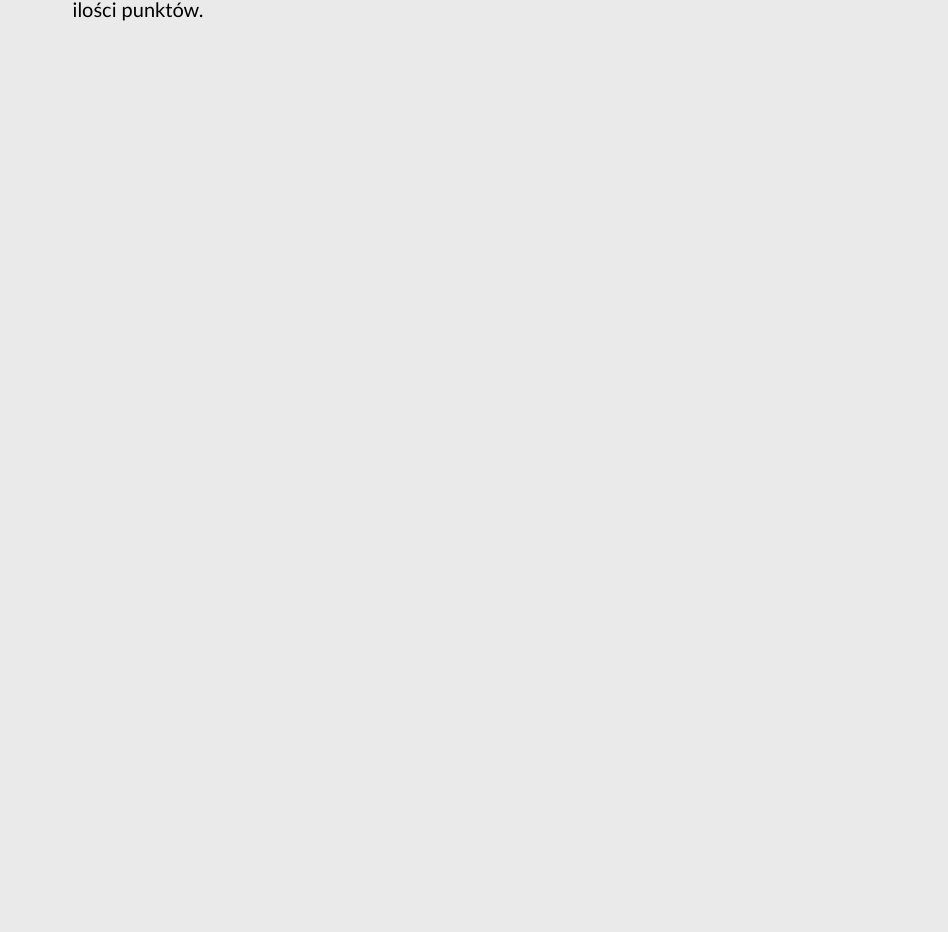
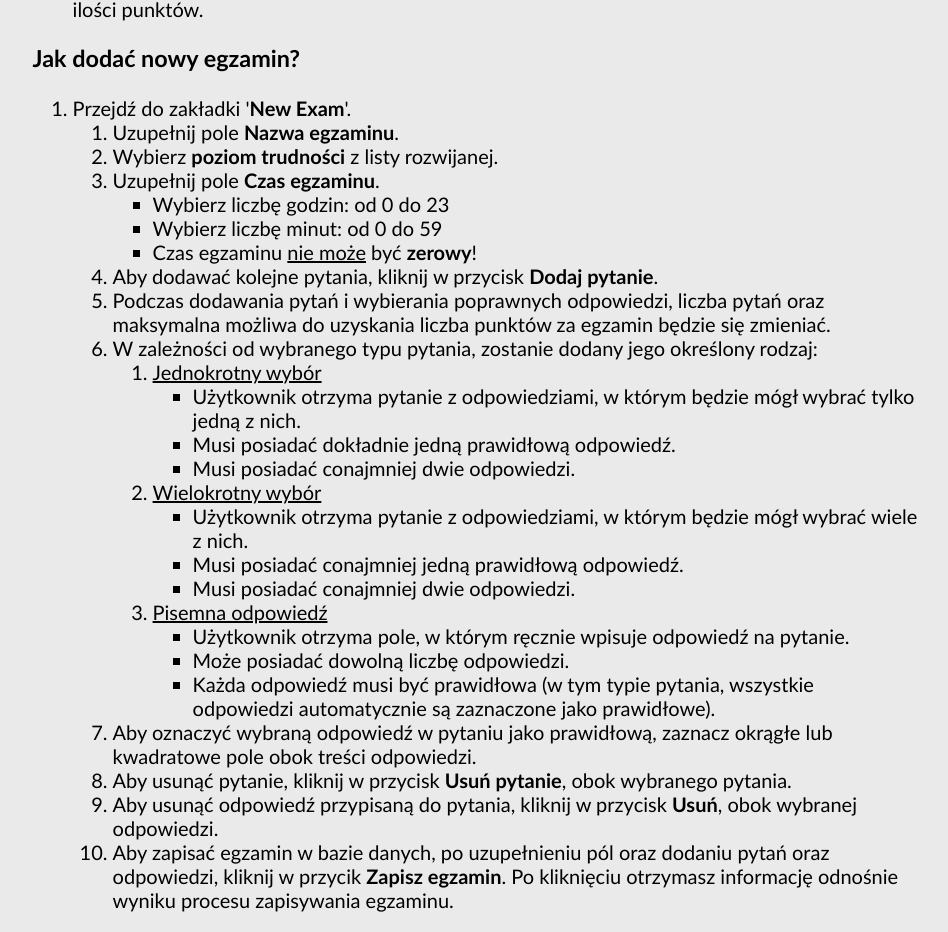
Before and after one commit to DArchala/testMe, an Angular app in the folder app-angular/: page /home in a window 1280 px wide. Shown: the part 900-1832 px from the top of the page, without its empty margins (7-955 px from the left). Before the commit the page ends 941 px from the top, so only its background shows below. Built offline with nearby package versions, Linux system fonts and the light colour scheme.

Commit message:
Add info about adding new exam

```diff
--- a/app-angular/src/app/pages/home/home.component.html
+++ b/app-angular/src/app/pages/home/home.component.html
@@ -47,3 +47,57 @@
     <li>Brak wpisania lub wybrania odpowiedzi ze strony użytkownika skutkuje uzyskaniem zerowej ilości punktów.</li>
   </ol>
 </div>
+
+<div class="info-text">
+  <h3>Jak dodać nowy egzamin?</h3>
+  <ol>
+    <li>Przejdź do zakładki '<b>New Exam</b>'.</li>
+    <ol>
+      <li>Uzupełnij pole <b>Nazwa egzaminu</b>.</li>
+      <li>Wybierz <b>poziom trudności</b> z listy rozwijanej.</li>
+      <li>Uzupełnij pole <b>Czas egzaminu</b>.</li>
+      <ul>
+        <li>Wybierz liczbę godzin: od 0 do 23</li>
+        <li>Wybierz liczbę minut: od 0 do 59</li>
+        <li>Czas egzaminu <u>nie może</u> być <b>zerowy</b>!</li>
+      </ul>
+      <li>Aby dodawać kolejne pytania, kliknij w przycisk <b>Dodaj pytanie</b>.</li>
+      <li>Podczas dodawania pytań i wybierania poprawnych odpowiedzi,
+        liczba pytań oraz maksymalna możliwa do uzyskania liczba punktów za egzamin
+        będzie się zmieniać.
+      </li>
+      <li>W zależności od wybranego typu pytania, zostanie dodany jego określony rodzaj:</li>
+      <ol>
+        <li><u>Jednokrotny wybór</u></li>
+        <ul>
+          <li>Użytkownik otrzyma pytanie z odpowiedziami, w którym będzie mógł wybrać tylko jedną z nich.</li>
+          <li>Musi posiadać dokładnie jedną prawidłową odpowiedź.</li>
+          <li>Musi posiadać conajmniej dwie odpowiedzi.</li>
+        </ul>
+        <li><u>Wielokrotny wybór</u></li>
+        <ul>
+          <li>Użytkownik otrzyma pytanie z odpowiedziami, w którym będzie mógł wybrać wiele z nich.</li>
+          <li>Musi posiadać conajmniej jedną prawidłową odpowiedź.</li>
+          <li>Musi posiadać conajmniej dwie odpowiedzi.</li>
+        </ul>
+        <li><u>Pisemna odpowiedź</u></li>
+        <ul>
+          <li>Użytkownik otrzyma pole, w którym ręcznie wpisuje odpowiedź na pytanie.</li>
+          <li>Może posiadać dowolną liczbę odpowiedzi.</li>
+          <li>Każda odpowiedź musi być prawidłowa (w tym typie pytania,
+            wszystkie odpowiedzi automatycznie są zaznaczone jako prawidłowe).
+          </li>
+        </ul>
+      </ol>
+      <li>Aby oznaczyć wybraną odpowiedź w pytaniu jako prawidłową,
+        zaznacz okrągłe lub kwadratowe pole obok treści odpowiedzi.
+      </li>
+      <li>Aby usunąć pytanie, kliknij w przycisk <b>Usuń pytanie</b>, obok wybranego pytania.</li>
+      <li>Aby usunąć odpowiedź przypisaną do pytania, kliknij w przycisk <b>Usuń</b>, obok wybranej odpowiedzi.</li>
+      <li>Aby zapisać egzamin w bazie danych, po uzupełnieniu pól oraz dodaniu
+        pytań oraz odpowiedzi, kliknij w przycik <b>Zapisz egzamin</b>.
+        Po kliknięciu otrzymasz informację odnośnie wyniku procesu zapisywania egzaminu.
+      </li>
+    </ol>
+  </ol>
+</div>
```
